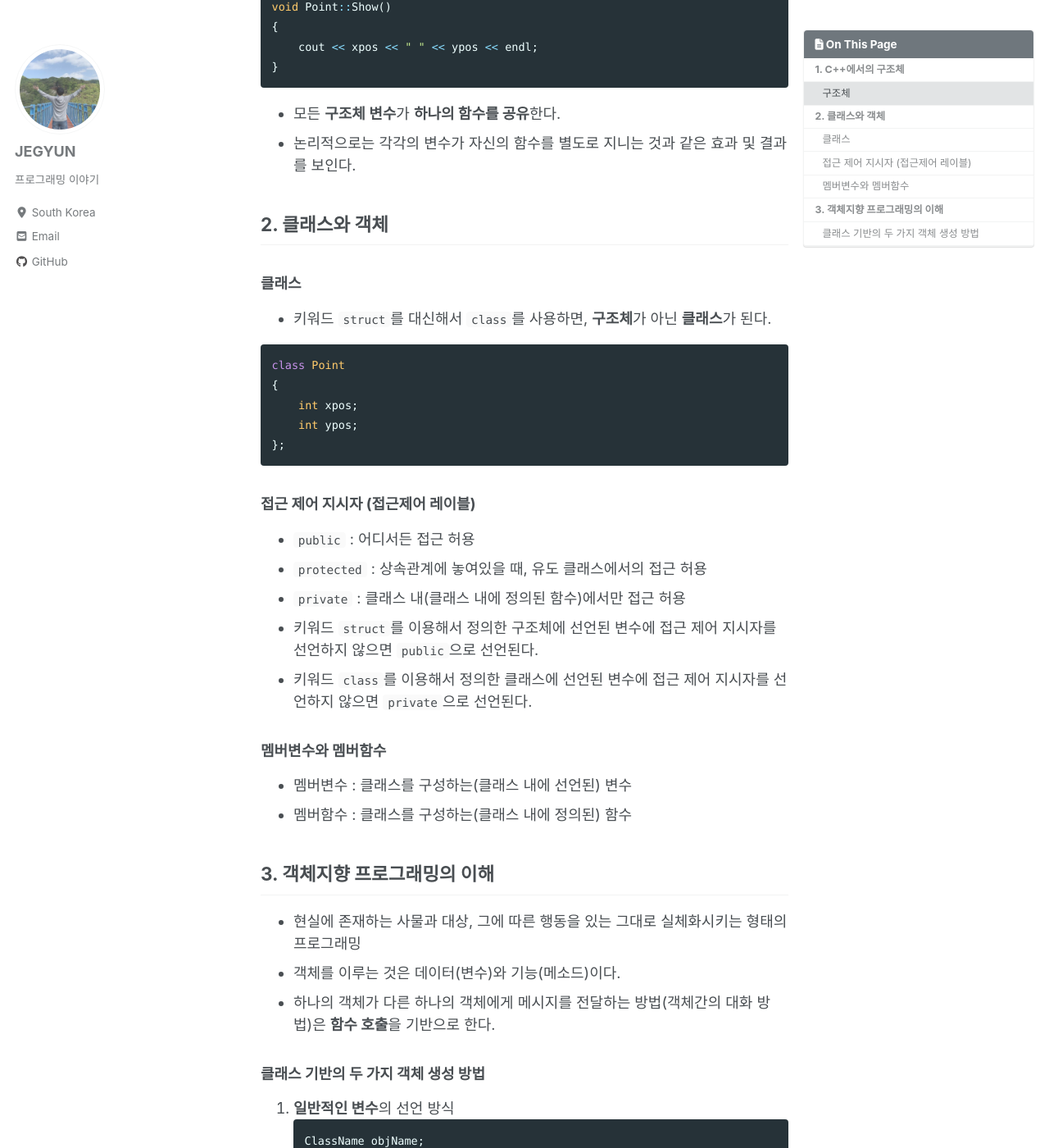
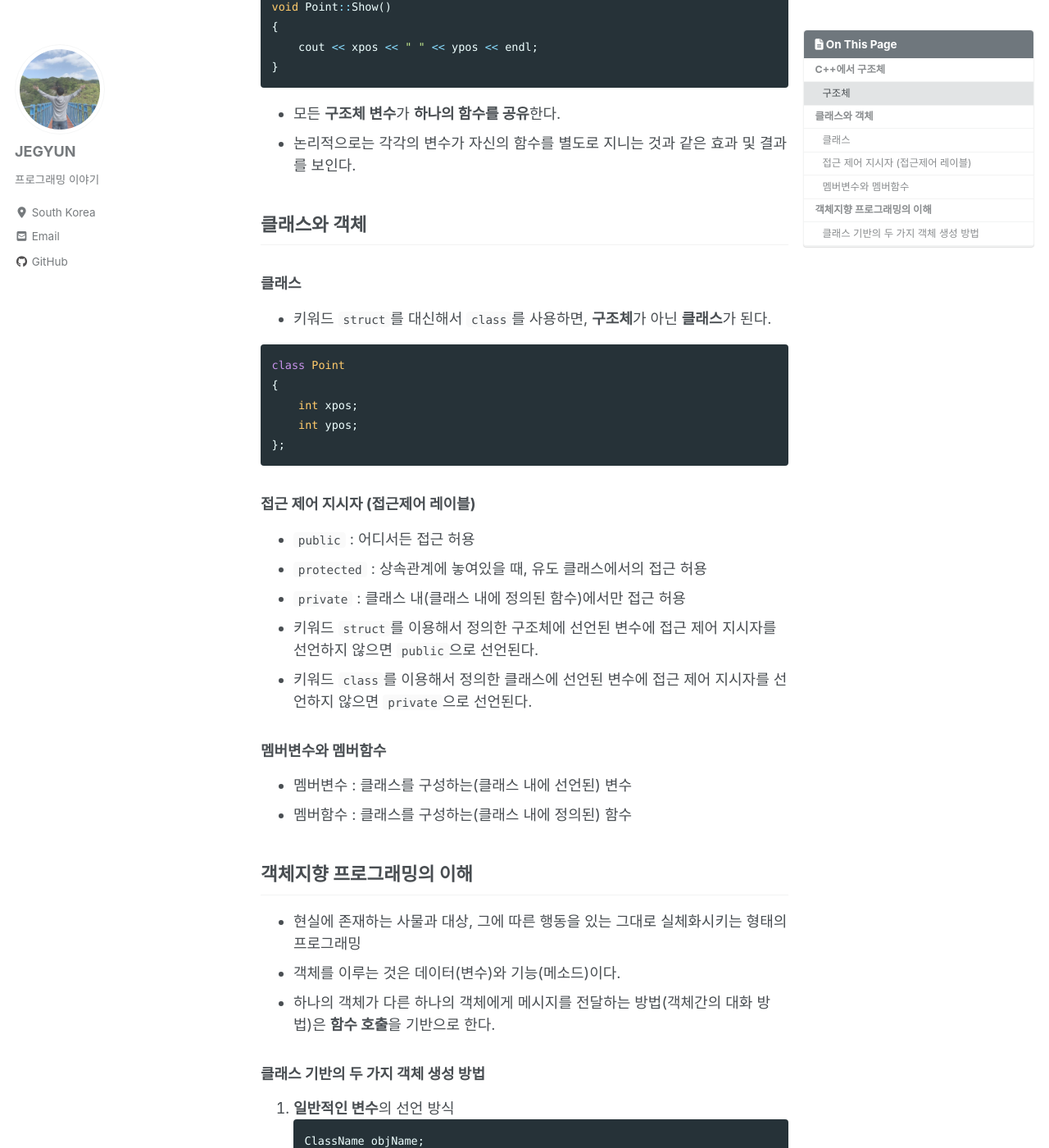
Before and after one commit to tdm1223/tdm1223.github.io, a Jekyll site: the page built from _posts/2020-11-30-cpp3.md, in a window 1280 px wide and 1400 px high, scrolled down 877 px. Shown: the whole window at 82% size. Built offline with Jekyll 4.4.1, drawn with Linux system fonts in a browser that asks for light colours; cached includes are drawn as plain includes; nearby versions of some CDN libraries; comment, search, counter and statistics services are not loaded; some of the changed text lies outside the part shown.

Commit message:
[FIX] 2020-11-30-cpp3
- 내용 수정

````diff
--- a/_posts/2020-11-30-cpp3.md
+++ b/_posts/2020-11-30-cpp3.md
@@ -17,7 +17,7 @@ sitemap :
 toc: true
 ---
 
-## 1. C++에서의 구조체
+## C++에서 구조체
 ### 구조체
 - 연관 있는 데이터를 묶을 수 있는 문법적 장치
 - C++은 구조체 안에 함수를 삽입하는 것을 허용한다.
@@ -50,8 +50,7 @@ void Point::Show()
 - 모든 **구조체 변수**가 **하나의 함수를 공유**한다.
 - 논리적으로는 각각의 변수가 자신의 함수를 별도로 지니는 것과 같은 효과 및 결과를 보인다.
 
-## 2. 클래스와 객체
-
+## 클래스와 객체
 ### 클래스
 - 키워드 `struct`를 대신해서 `class`를 사용하면, **구조체**가 아닌 **클래스**가 된다.
 
@@ -74,13 +73,12 @@ class Point
 - 멤버변수 : 클래스를 구성하는(클래스 내에 선언된) 변수
 - 멤버함수 : 클래스를 구성하는(클래스 내에 정의된) 함수
 
-## 3. 객체지향 프로그래밍의 이해
+## 객체지향 프로그래밍의 이해
 - 현실에 존재하는 사물과 대상, 그에 따른 행동을 있는 그대로 실체화시키는 형태의 프로그래밍
 - 객체를 이루는 것은 데이터(변수)와 기능(메소드)이다.
 - 하나의 객체가 다른 하나의 객체에게 메시지를 전달하는 방법(객체간의 대화 방법)은 **함수 호출**을 기반으로 한다.
 
 ### 클래스 기반의 두 가지 객체 생성 방법
-
 1. **일반적인 변수**의 선언 방식
 ```cpp
 ClassName objName;
````
